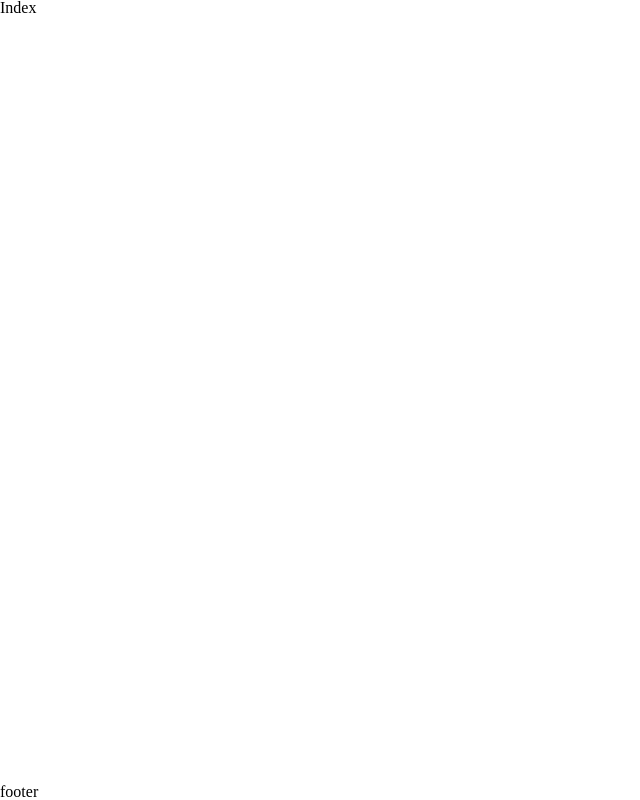
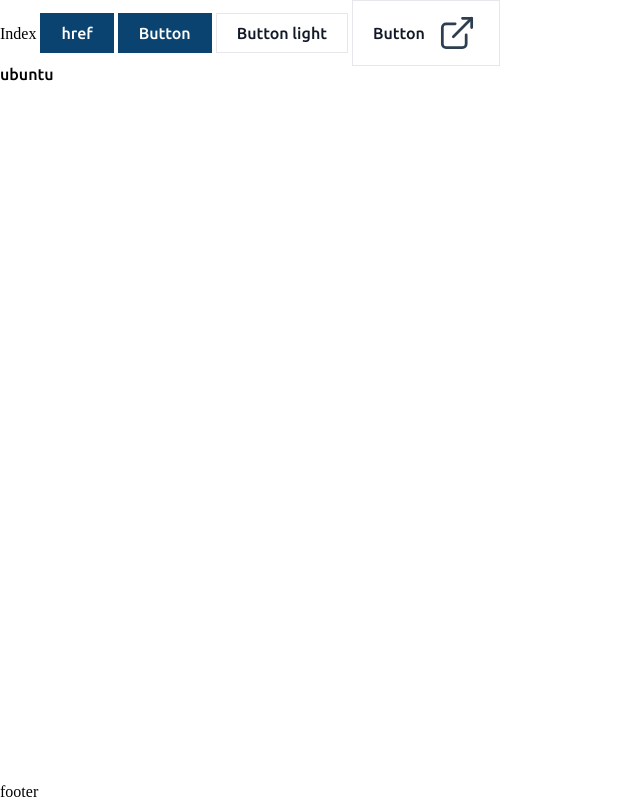
Before and after one commit to loak-studio/hypocredit, an Astro site: page / in a window 1280 px wide. Shown: the whole page, without its empty margins (0-640 px from the left). Built offline with nearby package versions, Linux system fonts and the light colour scheme; Astro itself is replaced by a stand-in of ours.

Commit message:
feat: button

```diff
--- /dev/null
+++ b/src/components/Button.astro
@@ -0,0 +1,39 @@
+---
+const {href, target, light = false} = Astro.props
+const Element = href ? 'a':'button'
+---
+<Element type={href?'submit':null} class={"button" + " " + (light ? 'button__light':'')} href={href} target={target}>
+    <slot/>
+</Element>
+
+<style scoped>
+    .button{
+        background: var(--main);
+        color:white;
+        border:none;
+        padding: 10px 20px;
+        transition: all 300ms ease-out;
+        cursor: pointer;
+        font-family: Ubuntu;
+        font-size: 1rem;
+        border: 1px solid var(--main);
+        text-decoration: none;
+        display: inline-flex;
+        align-items: center;
+        gap:0.625rem;
+        line-height: 1.125rem;
+    }
+    .button:hover{
+        background: var(--main-light);
+        border-color: var(--main-light);
+    }
+    .button__light{
+        background: none;
+        color: var(--main-font);
+        border-color: var(--light);
+    }
+    .button__light:hover{
+        background:var(--light);
+        border-color: var(--light);
+    }
+</style>
--- a/src/pages/index.astro
+++ b/src/pages/index.astro
@@ -1,8 +1,22 @@
 ---
+import Button from "../components/Button.astro";
 import Main from "../layouts/Main.astro"
 
 ---
 
 <Main>
 	Index
+	<Button href="#">href</Button>
+	<Button>Button</Button>
+	<Button light={true}>Button light</Button>
+	<Button light={true}>
+		<span>Button</span>
+		<svg xmlns="http://www.w3.org/2000/svg" class="icon icon-tabler icon-tabler-external-link" width="44" height="44" viewBox="0 0 24 24" stroke-width="1.5" stroke="#2c3e50" fill="none" stroke-linecap="round" stroke-linejoin="round">
+			<path stroke="none" d="M0 0h24v24H0z" fill="none"/>
+			<path d="M11 7h-5a2 2 0 0 0 -2 2v9a2 2 0 0 0 2 2h9a2 2 0 0 0 2 -2v-5" />
+			<line x1="10" y1="14" x2="20" y2="4" />
+			<polyline points="15 4 20 4 20 9" />
+		  </svg>
+	</Button>
+	<h1 class="h1">ubuntu</h1>
 </Main>
```
